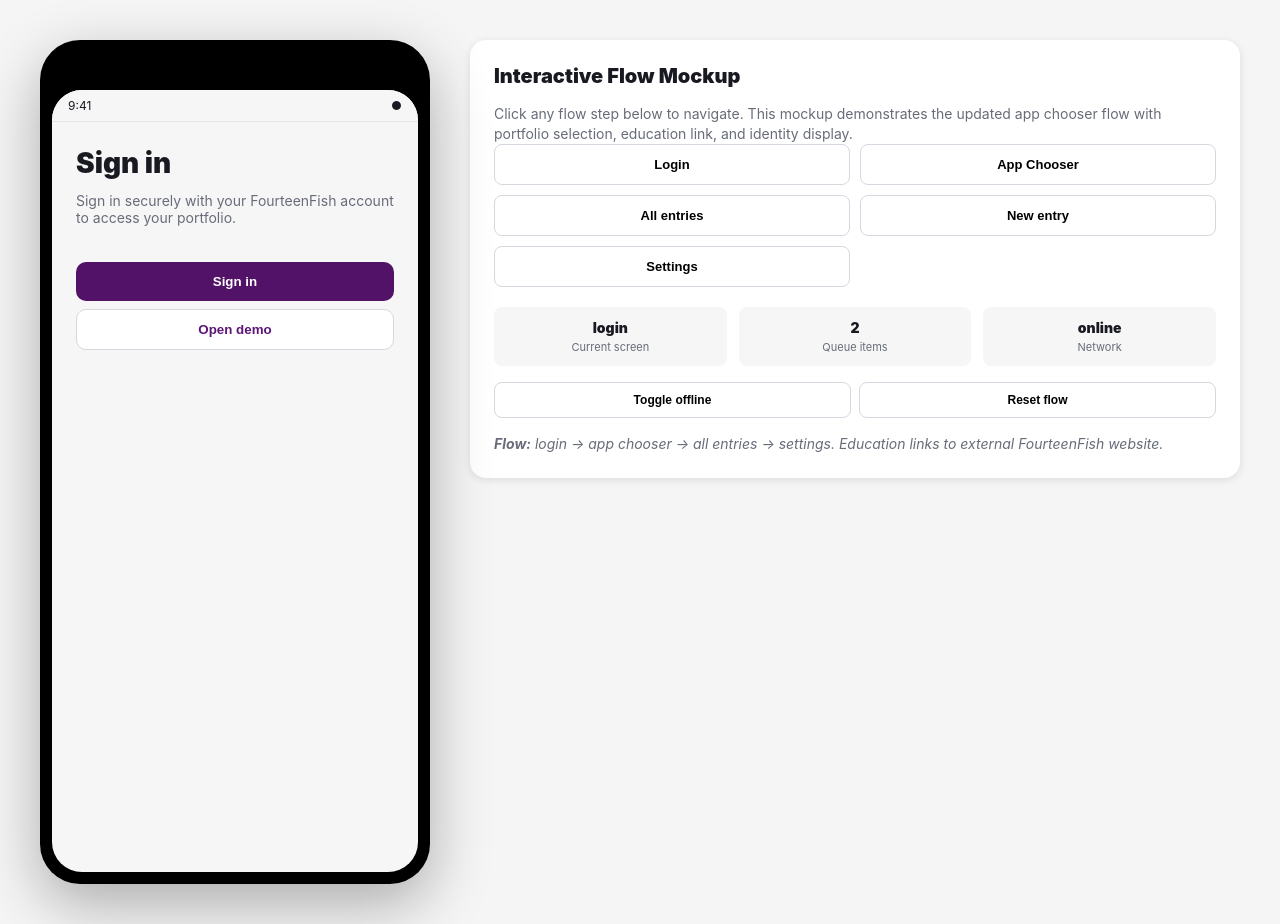
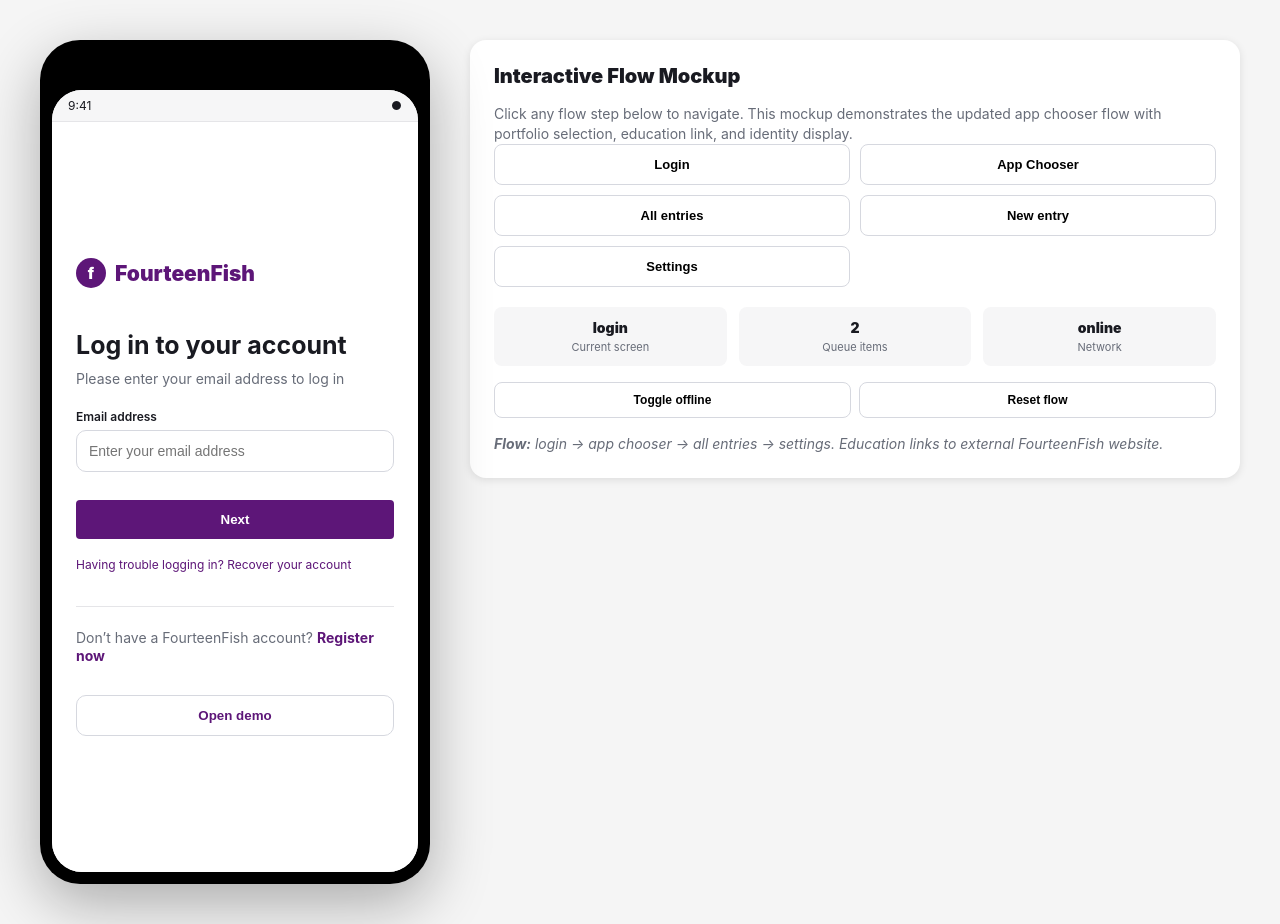
Before and after one commit to severussnapz/mobile-prototype, a plain HTML site: page app-chooser-mockup.html in a window 1280 px wide. Drawn offline with Linux system fonts and the light colour scheme.

Commit message:
Match public mockup login screen

```diff
--- a/app-chooser-mockup.html
+++ b/app-chooser-mockup.html
@@ -458,23 +458,29 @@
     /* Login Screen */
     .screen.login {
       padding: 24px;
-      justify-content: flex-start;
+      justify-content: center;
+      background: #fff;
     }
 
     .login-content {
       width: 100%;
+      max-width: 320px;
+      text-align: left;
     }
 
+    .login-brand { display: flex; align-items: center; gap: 9px; margin-bottom: 42px; color: #5d1678; font-size: 21px; font-weight: 900; }
+    .login-brand-mark { width: 30px; height: 30px; border-radius: 50%; background: #5d1678; color: #fff; display: flex; align-items: center; justify-content: center; font-size: 15px; }
+
     .login-content h1 {
-      font-size: 28px;
-      font-weight: 900;
-      margin-bottom: 12px;
+      font-size: 25px;
+      font-weight: 700;
+      margin-bottom: 10px;
     }
 
     .login-content p {
       font-size: 14px;
       color: #676c78;
-      margin-bottom: 24px;
+      margin-bottom: 22px;
     }
 
     .form-group {
@@ -500,10 +506,10 @@
     .login-button {
       width: 100%;
       padding: 12px;
-      background: #511268;
+      background: #5d1678;
       color: #fff;
       border: none;
-      border-radius: 10px;
+      border-radius: 4px;
       font-weight: 800;
       cursor: pointer;
       margin-top: 12px;
@@ -528,6 +534,10 @@
     .demo-button:hover {
       background: #f0f1f7;
     }
+
+    .login-link { display: block; margin-top: 18px; color: #5d1678; font-size: 12px; text-decoration: none; }
+    .login-register { margin-top: 34px; padding-top: 22px; border-top: 1px solid #e5e5e8; color: #676c78; font-size: 12px; line-height: 18px; }
+    .login-register a { color: #5d1678; font-weight: 700; text-decoration: none; }
 
     /* All Entries Screen */
     .screen.all-entries {
@@ -1037,9 +1047,13 @@
         <!-- Screens -->
         <div class="screen login active">
           <div class="login-content">
-            <h1>Sign in</h1>
-            <p>Sign in securely with your FourteenFish account to access your portfolio.</p>
-            <button class="login-button" onclick="window.open('https://www.fourteenfish.com/account/logon', '_blank')">Sign in</button>
+            <div class="login-brand"><span class="login-brand-mark">f</span> FourteenFish</div>
+            <h1>Log in to your account</h1>
+            <p>Please enter your email address to log in</p>
+            <div class="form-group"><label>Email address</label><input type="email" placeholder="Enter your email address" /></div>
+            <button class="login-button" onclick="window.open('https://www.fourteenfish.com/account/logon', '_blank')">Next</button>
+            <a class="login-link" href="https://www.fourteenfish.com/account/forgotpassword?destinationUrl=%2Fdashboard" target="_blank">Having trouble logging in? Recover your account</a>
+            <p class="login-register">Don’t have a FourteenFish account? <a href="https://www.fourteenfish.com/account/register" target="_blank">Register now</a></p>
             <button class="demo-button" onclick="navigate('app-chooser')">Open demo</button>
           </div>
         </div>
```
